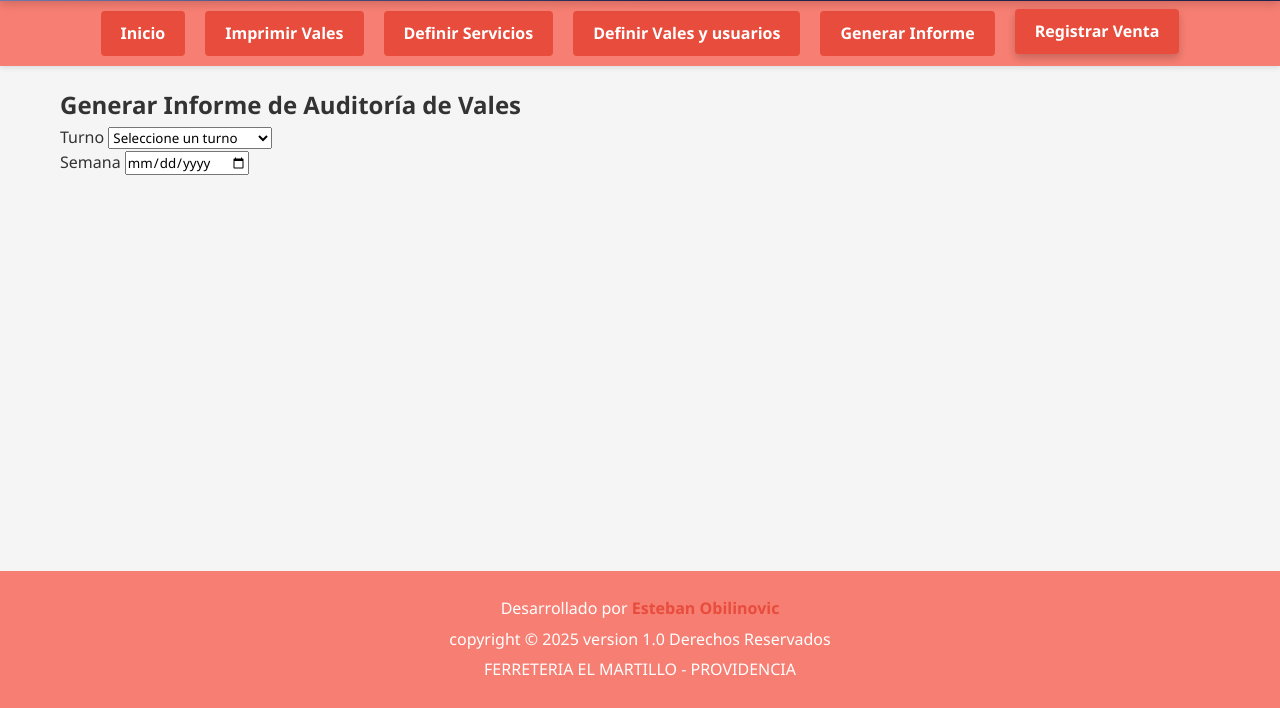
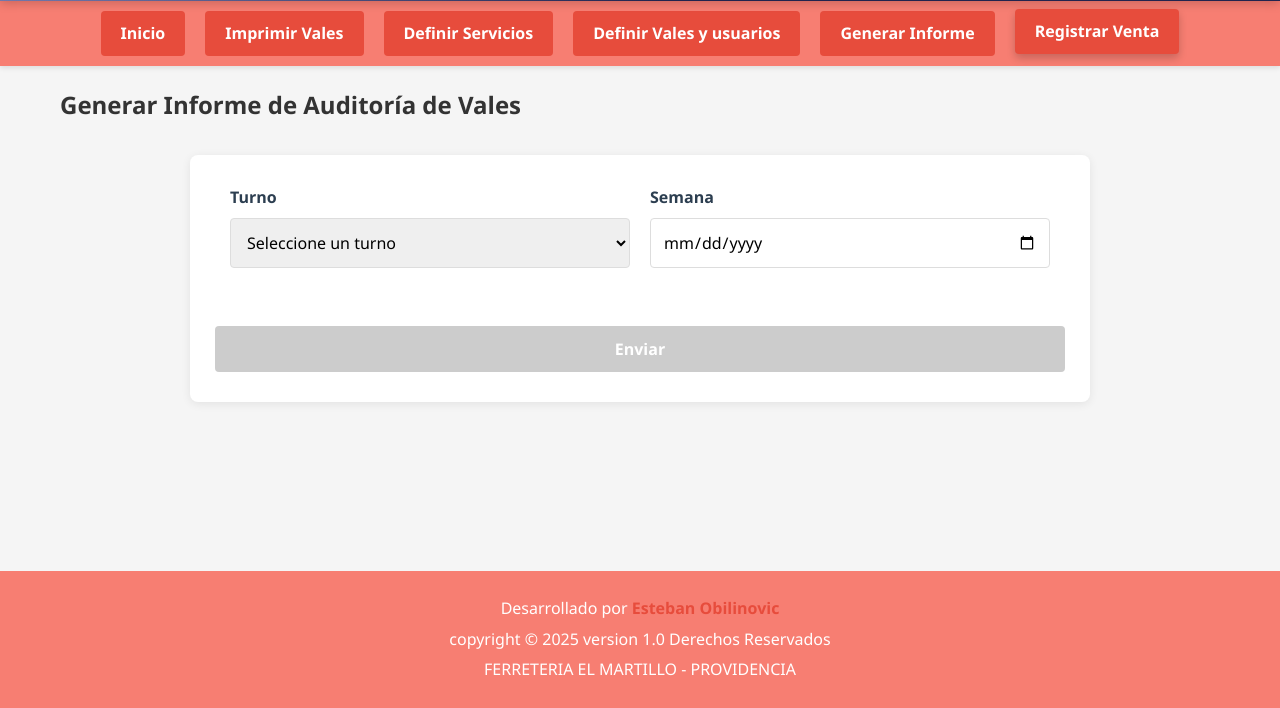
Before and after one commit to estebanovic/Sistema-de-Emisi-n-y-Control-de-Vales-de-Alimentaci-n, a plain HTML site: page informe.html in a window 1280 px wide. Shown: the part 92-800 px from the top of the page. Drawn offline with Linux system fonts and the light colour scheme.

Commit message:
exportar informe style

```diff
--- /dev/null
+++ b/css/informe.css
@@ -0,0 +1,84 @@
+/* Solo estilos para el formulario de informe */
+/* filepath: c:\Users\Esteban\OneDrive\Documents\UNAB\25_2\Desarrollo web y movil\Entrega1\css\informe.css */
+section {
+    width: 100%;
+}
+
+#form-tickets {
+    background: #fff;
+    padding: 30px 25px;
+    border-radius: 8px;
+    box-shadow: 0 2px 10px rgba(0,0,0,0.08);
+    width: 100%;
+    max-width: 900px;
+    margin: 30px auto;
+    display: flex;
+    flex-direction: column;
+    align-items: center;
+}
+
+.form-row {
+    display: flex;
+    gap: 20px;
+    width: 100%;
+    justify-content: center;
+}
+
+.form-row > div {
+    flex: 1 1 0;
+    max-width: 400px;
+}
+
+#form-tickets label {
+    display: block;
+    margin-bottom: 8px;
+    font-weight: 600;
+    color: #2c3e50;
+}
+
+#form-tickets select,
+#form-tickets input[type="date"] {
+    width: 100%;
+    padding: 12px;
+    border: 1px solid #ddd;
+    border-radius: 4px;
+    font-size: 16px;
+    margin-bottom: 18px;
+    transition: border-color 0.3s;
+    box-sizing: border-box;
+}
+
+#semanaSeleccionada {
+    margin: 10px 0 20px 0;
+    font-weight: 500;
+    color: #555;
+}
+
+#btnEnviar:disabled {
+    background-color: #ccc;
+    color: #fff;
+    cursor: not-allowed;
+    box-shadow: none;
+}
+
+#form-tickets button,
+#form-tickets input[type="submit"] {
+    background-color: #e74c3c;
+    color: white;
+    border: none;
+    padding: 12px 25px;
+    border-radius: 4px;
+    cursor: pointer;
+    font-size: 16px;
+    font-weight: 600;
+    transition: background 0.3s, box-shadow 0.3s;
+    margin-top: 10px;
+    display: block;
+    width: 100%;
+}
+
+#form-tickets button:hover,
+#form-tickets input[type="submit"]:hover {
+    background-color: #8b8b8b;
+    box-shadow: 0 4px 8px rgba(0,0,0,0.12);
+}
--- a/informe.html
+++ b/informe.html
@@ -6,6 +6,8 @@
   <meta name="viewport" content="width=device-width, initial-scale=1.0">
   <title>Ferreteria El Martillo</title>
   <link rel="stylesheet" href="./css/styles.css">
+  <link rel="stylesheet" href="./css/informe.css">
+  <link rel="icon" href="./image/logo.png" type="image/png">
 </head>
 
 <script defer src="js/informe.js"></script>
@@ -38,9 +40,10 @@
     <section>
       <h2>Generar Informe de Auditoría de Vales</h2>
       <form id="form-tickets">
+        <div class="form-row">
           <div>
             <label for="turno">Turno</label>
-          <select name="turno" id="turno">
+            <select name="turno" id="turno" required>
               <option value="" disabled selected>Seleccione un turno</option>
               <option value="todos">Todos los turnos</option>
               <option value="mañana">Mañana (08:00 - 16:00)</option>
@@ -49,10 +52,13 @@
             </select>
           </div>
           <div>
-          <label for="semana">Semana</label> <!-- Input para seleccionar la semana con datapicker custom-->
+            <label for="semana">Semana</label>
             <input type="date" id="semana" name="semana" required>
-          <!-- Acá se va a mostrar la semana seleccionada, se calcula con js -->
+          </div>
+        </div>
         <div id="semanaSeleccionada"></div>
+        <button type="submit" id="btnEnviar" disabled>Enviar</button>
+      </form>
     </section>
   </main>
   <!-- Pie de página -->
--- a/js/informe.js
+++ b/js/informe.js
@@ -1,13 +1,32 @@
 const semanaInput = document.getElementById('semana');
 const semanaSeleccionadaDiv = document.getElementById('semanaSeleccionada');
+const turnoInput = document.getElementById('turno');
+const btnEnviar = document.getElementById('btnEnviar');
+
+function validarForm() {
+  if (semanaInput.value && turnoInput.value) {
+    btnEnviar.disabled = false;
+  } else {
+    btnEnviar.disabled = true;
+  }
+}
+
 semanaInput.addEventListener('change', () => {
   const fecha = new Date(semanaInput.value);
   if (isNaN(fecha)) {
     semanaSeleccionadaDiv.textContent = '';
+    validarForm();
     return;
   }
   const primerDia = new Date(fecha.setDate(fecha.getDate() - fecha.getDay() + 1));
   const ultimoDia = new Date(fecha.setDate(primerDia.getDate() + 6));
   const opciones = { year: 'numeric', month: 'long', day: 'numeric' };
   semanaSeleccionadaDiv.textContent = `Semana seleccionada: ${primerDia.toLocaleDateString('es-ES', opciones)} - ${ultimoDia.toLocaleDateString('es-ES', opciones)}`;
+  validarForm();
 });
+
+turnoInput.addEventListener('change', validarForm);
+
+document.getElementById('form-tickets').addEventListener('submit', function(e) {
+  if (btnEnviar.disabled) e.preventDefault();
+});
```
Lines whose indentation alone changed are shown as unchanged.
